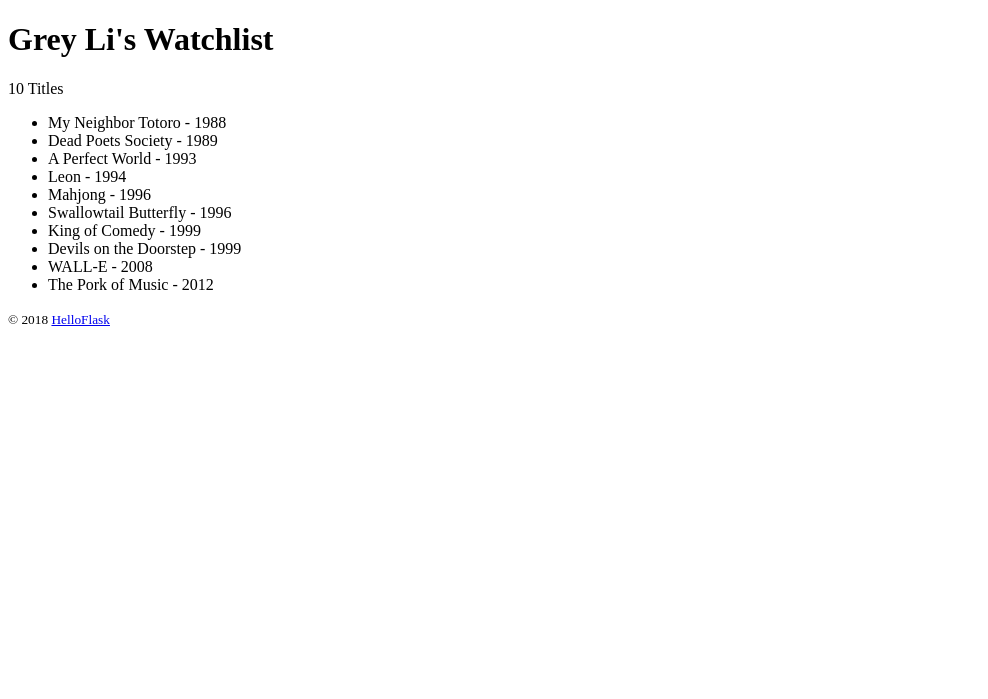
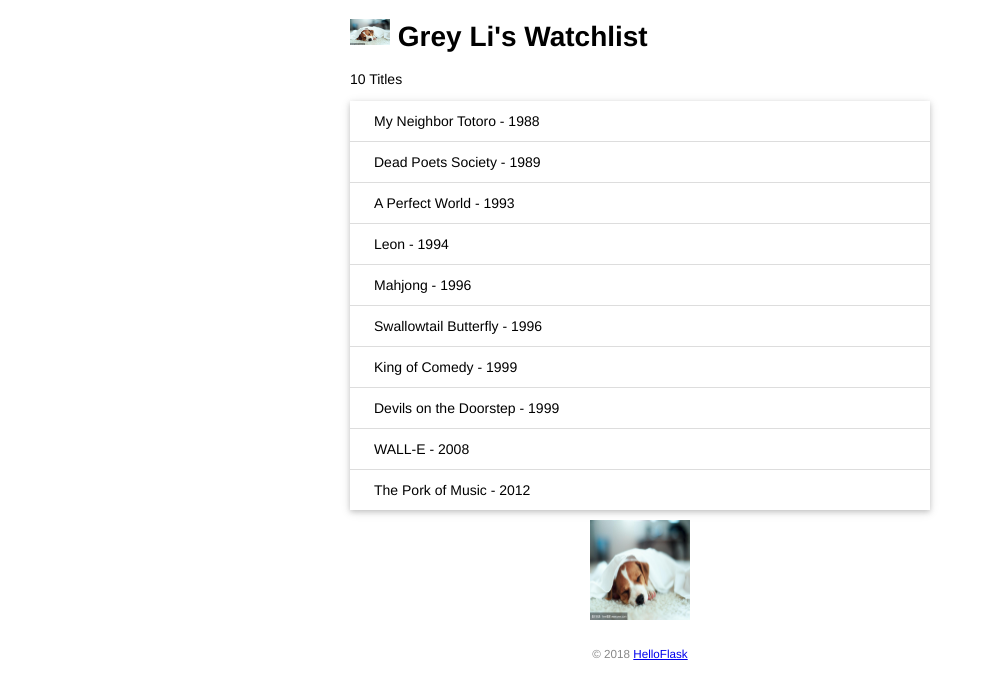
Before and after one commit to yufanghui/falsk_demo, a Flask app: page / in a window 1280 px wide. Shown: the top 699 px of the page, without its empty margins (0-988 px from the left). Run offline with Flask 3, Linux system fonts and the light colour scheme.

Commit message:
添加静态资源；数据库

```diff
--- /dev/null
+++ b/app.py
@@ -0,0 +1,57 @@
+from flask import Flask
+# from markupsafe import escape
+# from flask import url_for
+from flask import Flask, render_template
+from flask_sqlalchemy import SQLAlchemy
+import os
+
+
+app = Flask(__name__)
+@app.route('/')
+def index():
+    return render_template('index.html', name=name, movies=movies)
+
+
+
+db = SQLAlchemy(app)  # 初始化扩展，传入程序实例 app
+app.config['SQLALCHEMY_DATABASE_URI'] = 'sqlite:////' + os.path.join(app.root_path, 'data.db')
+app.config['SQLALCHEMY_TRACK_MODIFICATIONS'] = False  # 关闭对模型修改的监控
+
+class User(db.Model):
+    id = db.Column(db.Integer,primary_key=True)
+    name = db.Column(db.String(20))
+
+class Movie(db.Model):
+    id = db.Column(db.Integer,primary_key=True)
+    title = db.Column(db.String(60)) #电影名称
+    year = db.Column(db.String(4))  # 电影年份
+
+
+import click
+@app.cli.command()  # 注册为命令，可以传入 name 参数来自定义命令
+@click.option('--drop', is_flag=True, help='Create after drop.')  # 设置选项
+def initdb(drop):
+    """Initialize the database."""
+    if drop:  # 判断是否输入了选项
+        db.drop_all()
+
+    db.create_all()
+    click.echo('Initialized database.')  # 输出提示信息
+
+
+
+
+
+name = 'Grey Li'
+movies = [
+    {'title': 'My Neighbor Totoro', 'year': '1988'},
+    {'title': 'Dead Poets Society', 'year': '1989'},
+    {'title': 'A Perfect World', 'year': '1993'},
+    {'title': 'Leon', 'year': '1994'},
+    {'title': 'Mahjong', 'year': '1996'},
+    {'title': 'Swallowtail Butterfly', 'year': '1996'},
+    {'title': 'King of Comedy', 'year': '1999'},
+    {'title': 'Devils on the Doorstep', 'year': '1999'},
+    {'title': 'WALL-E', 'year': '2008'},
+    {'title': 'The Pork of Music', 'year': '2012'},
+]
--- a/hello.py
+++ /dev/null
@@ -1,26 +0,0 @@
-from flask import Flask
-# from markupsafe import escape
-# from flask import url_for
-from flask import Flask, render_template
-
-
-app = Flask(__name__)
-
-@app.route('/')
-def index():
-    return render_template('index.html', name=name, movies=movies)
-
-
-name = 'Grey Li'
-movies = [
-    {'title': 'My Neighbor Totoro', 'year': '1988'},
-    {'title': 'Dead Poets Society', 'year': '1989'},
-    {'title': 'A Perfect World', 'year': '1993'},
-    {'title': 'Leon', 'year': '1994'},
-    {'title': 'Mahjong', 'year': '1996'},
-    {'title': 'Swallowtail Butterfly', 'year': '1996'},
-    {'title': 'King of Comedy', 'year': '1999'},
-    {'title': 'Devils on the Doorstep', 'year': '1999'},
-    {'title': 'WALL-E', 'year': '2008'},
-    {'title': 'The Pork of Music', 'year': '2012'},
-]
--- /dev/null
+++ b/static/style.css
@@ -0,0 +1,48 @@
+/* 页面整体 */
+body {
+    margin: auto;
+    max-width: 580px;
+    font-size: 14px;
+    font-family: Helvetica, Arial, sans-serif;
+}
+
+/* 页脚 */
+footer {
+    color: #888;
+    margin-top: 15px;
+    text-align: center;
+    padding: 10px;
+}
+
+/* 头像 */
+.avatar {
+    width: 40px;
+}
+
+/* 电影列表 */
+.movie-list {
+    list-style-type: none;
+    padding: 0;
+    margin-bottom: 10px;
+    box-shadow: 0 2px 5px 0 rgba(0, 0, 0, 0.16), 0 2px 10px 0 rgba(0, 0, 0, 0.12);
+}
+
+.movie-list li {
+    padding: 12px 24px;
+    border-bottom: 1px solid #ddd;
+}
+
+.movie-list li:last-child {
+    border-bottom:none;
+}
+
+.movie-list li:hover {
+    background-color: #f8f9fa;
+}
+
+/* 龙猫图片 */
+.totoro {
+    display: block;
+    margin: 0 auto;
+    height: 100px;
+}
--- a/templates/index.html
+++ b/templates/index.html
@@ -3,16 +3,22 @@
 <head>
     <meta charset="utf-8">
     <title>{{ name }}'s Watchlist</title>
+    <link rel="icon" href="{{ url_for('static', filename='favicon.ico') }}">
+    <link rel="stylesheet" href="{{ url_for('static', filename='style.css') }}" type="text/css">
 </head>
 <body>
-    <h1>{{ name }}'s Watchlist</h1>
+    <h1>
+        <img alt="Avatar" class="avatar" src="{{ url_for('static', filename='images/dog.jpeg') }}">
+        {{ name }}'s Watchlist
+    </h1>
     {# 使用 length 过滤器获取 movies 变量的长度 #}
     <p>{{ movies|length }} Titles</p>
-    <ul>
+    <ul class="movie-list">
         {% for movie in movies %}  {# 迭代 movies 变量 #}
         <li>{{ movie.title }} - {{ movie.year }}</li>  {# 等同于 movie['title'] #}
         {% endfor %}  {# 使用 endfor 标签结束 for 语句 #}
     </ul>
+    <img alt="Walking Totoro" class="totoro"  src="{{ url_for('static', filename='images/dog.jpeg') }}" width="100px" height="100px">
     <footer>
         <small>&copy; 2018 <a href="http://helloflask.com/book/3">HelloFlask</a></small>
     </footer>
```
Also changed, not shown: data.db (added), static/favicon.ico (added).
